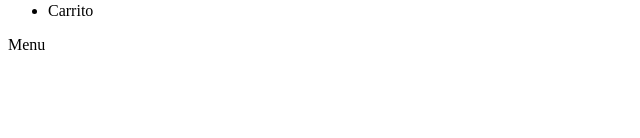
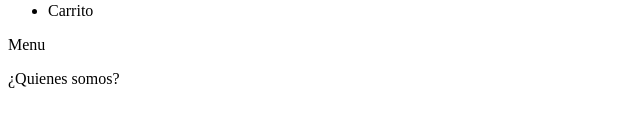
Before and after one commit to suchT01/Rookiex-sup, a React app in the folder rookiex/: page / in a window 1280 px wide. Shown: the part 162-300 px from the top of the page, without its empty margins (0-640 px from the left). Built offline with nearby package versions, Linux system fonts and the light colour scheme; the HTML template or start-up script is replaced by a standard one.

Commit message:
adicion componente quienes somos

```diff
--- a/rookiex/src/App.jsx
+++ b/rookiex/src/App.jsx
@@ -1,6 +1,7 @@
 
 import './css/styles.css'
 import { headerCatalogo } from './components/header'
+import { quienesSomos } from './components/quienesSomos'
 
 function App() {
 
@@ -12,6 +13,11 @@ function App() {
 
     <div>
       {headerCatalogo()}
+
+      <div>
+        {quienesSomos()}
+      </div>
+
     </div>
 
 
```
Also changed, not shown: rookiex/src/components/QuienesSomos.jsx (line endings or trailing spaces).
